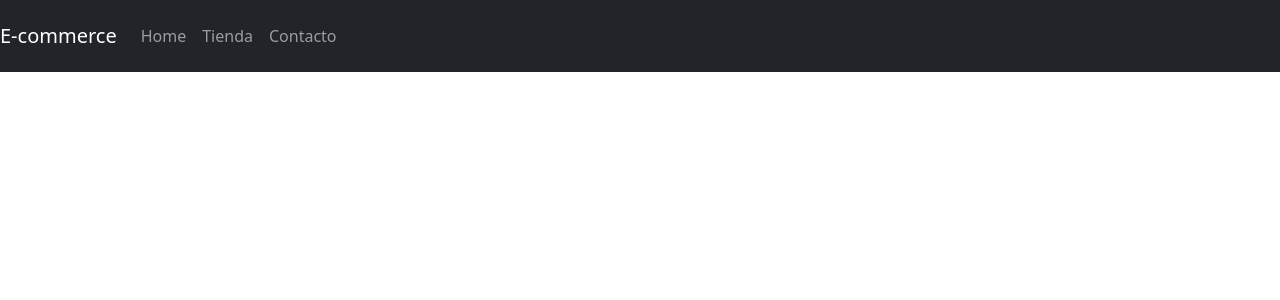
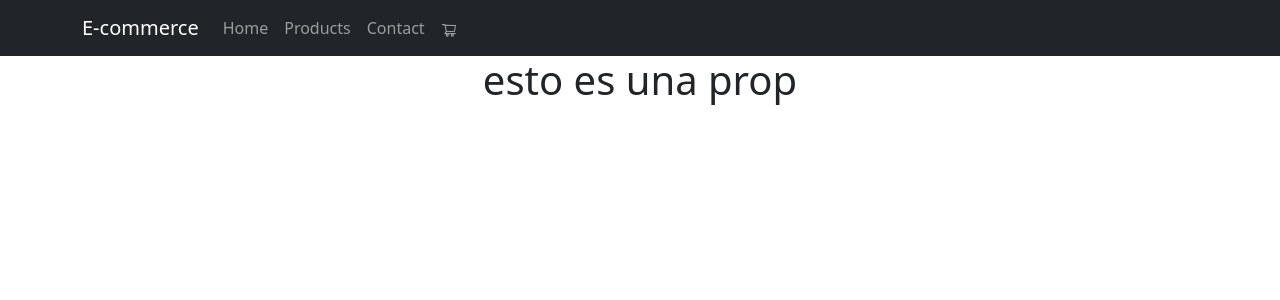
Before and after one commit to sebads00/coderApp, a React (Create React App) app: page / in a window 1280 px wide. Shown: the top 300 px of the page. Built offline with nearby package versions, Linux system fonts and the light colour scheme.

Commit message:
Desafio Cart Widget

```diff
--- a/package.json
+++ b/package.json
@@ -10,6 +10,7 @@
     "react": "^17.0.2",
     "react-bootstrap": "^2.1.0",
     "react-dom": "^17.0.2",
+    "react-icons": "^4.3.1",
     "react-scripts": "5.0.0",
     "web-vitals": "^2.1.3"
   },
--- a/src/App.js
+++ b/src/App.js
@@ -1,13 +1,14 @@
 import './App.css';
-import Navegacion from './components/NavBar';
+import NavBar from './components/NavBar';
+import ItemListContainer from "./components/ItemListContainer"
 import 'bootstrap/dist/css/bootstrap.min.css';
 
 function App() {
-  return (
+  return(
     <div className="App">
-      <Navegacion />
+      <NavBar />
+      <ItemListContainer greeting="esto es una prop"/>
     </div>
   );
 }
-
 export default App;
--- /dev/null
+++ b/src/components/CartWidget.jsx
@@ -0,0 +1,10 @@
+import { AiOutlineShoppingCart } from "react-icons/ai";
+
+const CartWidget = () => {
+    return (
+    <>
+        <AiOutlineShoppingCart />
+    </>
+    )
+}
+export default CartWidget
--- /dev/null
+++ b/src/components/ItemListContainer.jsx
@@ -0,0 +1,9 @@
+const ItemListContainer  = ({greeting}) =>{
+return(
+
+    <h1>{greeting}</h1>
+)
+
+}
+
+export default ItemListContainer
--- a/src/components/NavBar.jsx
+++ b/src/components/NavBar.jsx
@@ -1,21 +1,24 @@
-import Container from 'react-bootstrap/Navbar'
-import Navbar from 'react-bootstrap/Navbar'
-import Nav from 'react-bootstrap/Nav'
+import Navbar from "react-bootstrap/Navbar"
+import Container from "react-bootstrap/Container"
+import Nav from "react-bootstrap/Nav"
+import CartWidget from "./CartWidget"
 
-
-function Navegacion() {
-  return(
+const NavBar = () => {
+    return(
+    <>
     <Navbar bg="dark" variant="dark">
     <Container>
-      <Navbar.Brand href="#home">E-commerce</Navbar.Brand>
+    <Navbar.Brand href="#home">E-commerce</Navbar.Brand>
     <Nav className="me-auto">
       <Nav.Link href="#home">Home</Nav.Link>
-      <Nav.Link href="#features">Tienda</Nav.Link>
-      <Nav.Link href="#pricing">Contacto</Nav.Link>
+      <Nav.Link href="#features">Products</Nav.Link>
+      <Nav.Link href="#pricing">Contact</Nav.Link>
+      <Nav.Link href="#cart"><CartWidget /></Nav.Link>
     </Nav>
     </Container>
   </Navbar>
-)
+  </>
+  )
 }
 
-export default Navegacion
+export default NavBar
```
Also changed, not shown: 2 other files (tests, documents, lock files or other folders).
